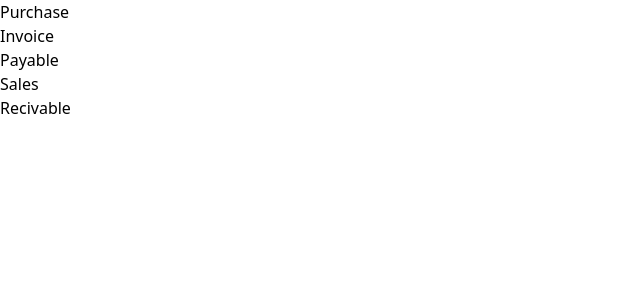
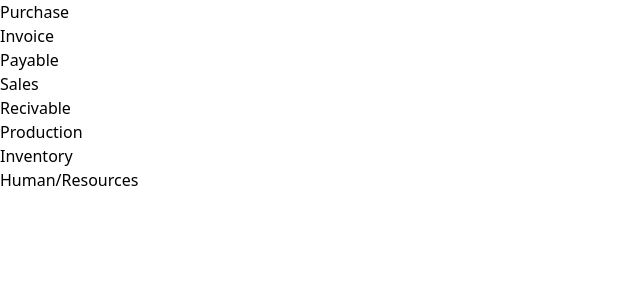
Before and after one commit to maharajafz03/ERP_software, a Next.js app in the folder Client/: page /Sidebar in a window 1280 px wide. Shown: the top 300 px of the page, without its empty margins (0-640 px from the left). Built offline with nearby package versions, Linux system fonts and the light colour scheme.

Commit message:
[init-2]

```diff
--- /dev/null
+++ b/Client/app/components/HumanResources.tsx
@@ -0,0 +1,13 @@
+
+
+
+
+const Human = () => {
+    return (
+    <div>
+        <h2>Human/Resources</h2>
+    </div>
+    )
+}
+
+export default Human;
--- /dev/null
+++ b/Client/app/components/Inventory.tsx
@@ -0,0 +1,13 @@
+
+
+
+
+const Inventory = () => {
+    return (
+    <div>
+        <h2>Inventory</h2>
+    </div>
+    )
+}
+
+export default Inventory;
--- /dev/null
+++ b/Client/app/components/Production.tsx
@@ -0,0 +1,13 @@
+
+
+
+
+const Production = () => {
+    return (
+    <div>
+        <h2>Production</h2>
+    </div>
+    )
+}
+
+export default Production;
--- a/Client/app/components/Services.tsx
+++ b/Client/app/components/Services.tsx
@@ -3,6 +3,9 @@ import Purchase from "./Purchase";
 import Invoice from "./Invoice";
 import Recivable from "./Recivable";
 import Payable from "./Payable";
+import Production from "./Production";
+import Inventory from "./Inventory";
+import Human from "./HumanResources";
 
 const Service = () => {
     return(
@@ -28,6 +31,18 @@ const Service = () => {
              <Recivable/>
              </div>
 
+
+             <div>
+             <Production/>
+             </div>
+
+             <div>
+             <Inventory/>
+             </div>
+
+             <div>
+             <Human/>
+             </div>
         </div>
     )
 }
```
